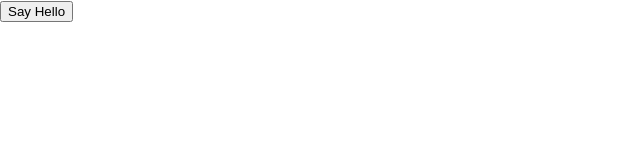
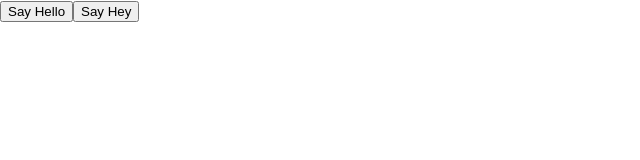
Before and after one commit to zhamby1/M04-CE-React-255FA26, a React (Create React App) app: page / in a window 1280 px wide. Shown: the top 160 px of the page, without its empty margins (0-640 px from the left). Built offline with nearby package versions, Linux system fonts and the light colour scheme.

Commit message:
events-parameter

```diff
--- a/src/App.js
+++ b/src/App.js
@@ -3,14 +3,23 @@ import './App.css';
 //make sure to import review..look at Rating.js and Review.js for the other components
 
 function Greeting(props){
-  //when we have a event function..we can still put those inside of components.  They will just be a separate function inside of the component..this component will have a button that when clicked will say hello props.name
-  function helloClick(){
-    alert(`Hello, ${props.name}`)
+  //lets say we want to pass on some more complicated data from an event
+  //for instance we have two buttons and when one of them clicks it says Hello name
+  //and when the other clicks it says Hey name
+  //we need to pass the id of the button to the function so it knows what event to fire
+  //if we need to pass on more data associated with the event (like value or target or ids) we use the event keyword as a function parameter
+
+  function greetClick(event){
+    //use a tenary operator
+    const greeting = event.target.id === "helloBtn" ? "Hello" : "Hey"
+    alert(`${greeting}, ${props.name}`)
   }
+
   return(
-    <button onClick={helloClick}>
-      Say Hello
-    </button>
+    <div>
+      <button id='helloBtn' onClick={greetClick}>Say Hello</button>
+      <button id='heyBtn' onClick={greetClick}>Say Hey</button>
+    </div>
   )
 }
 
```
